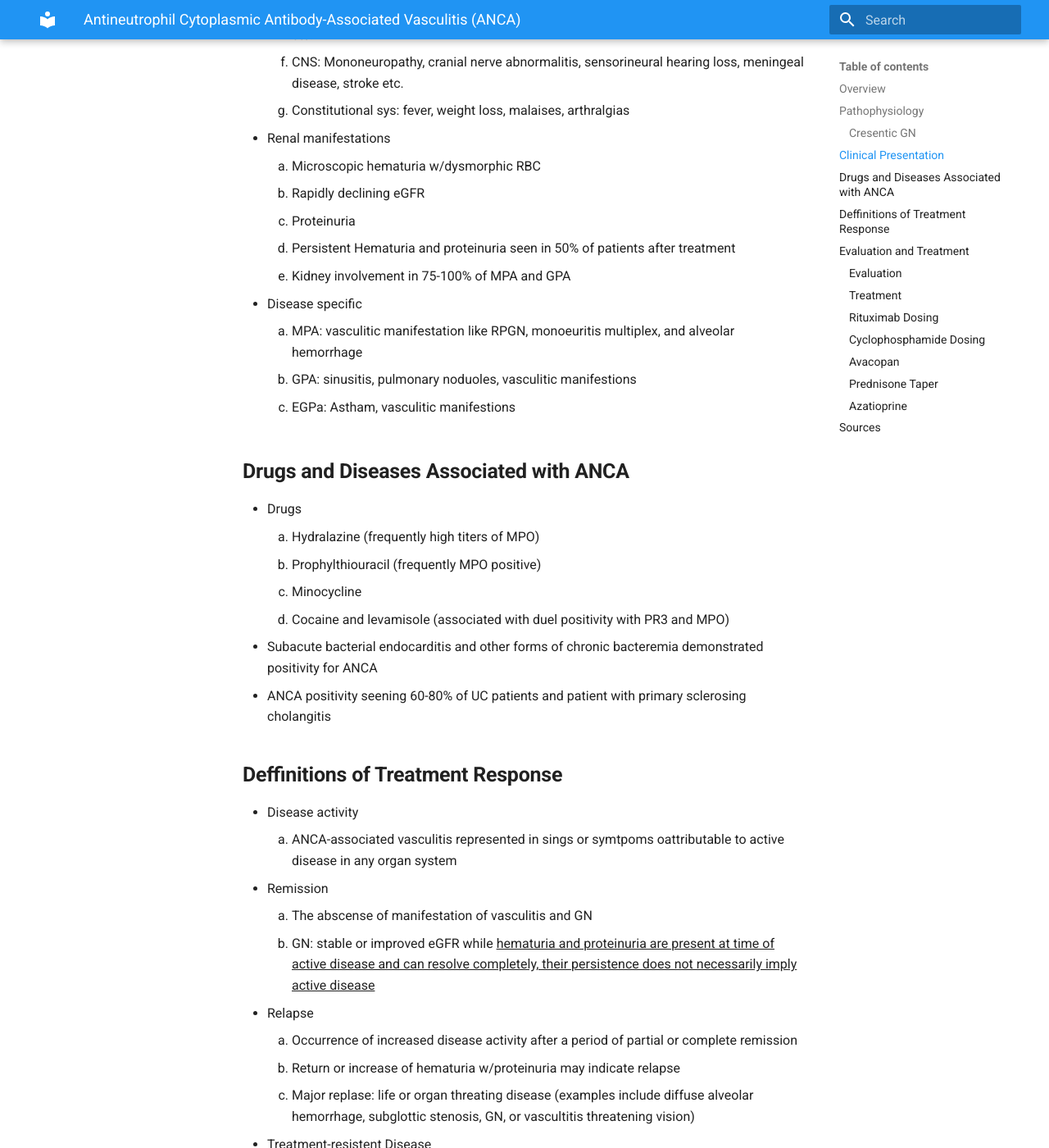
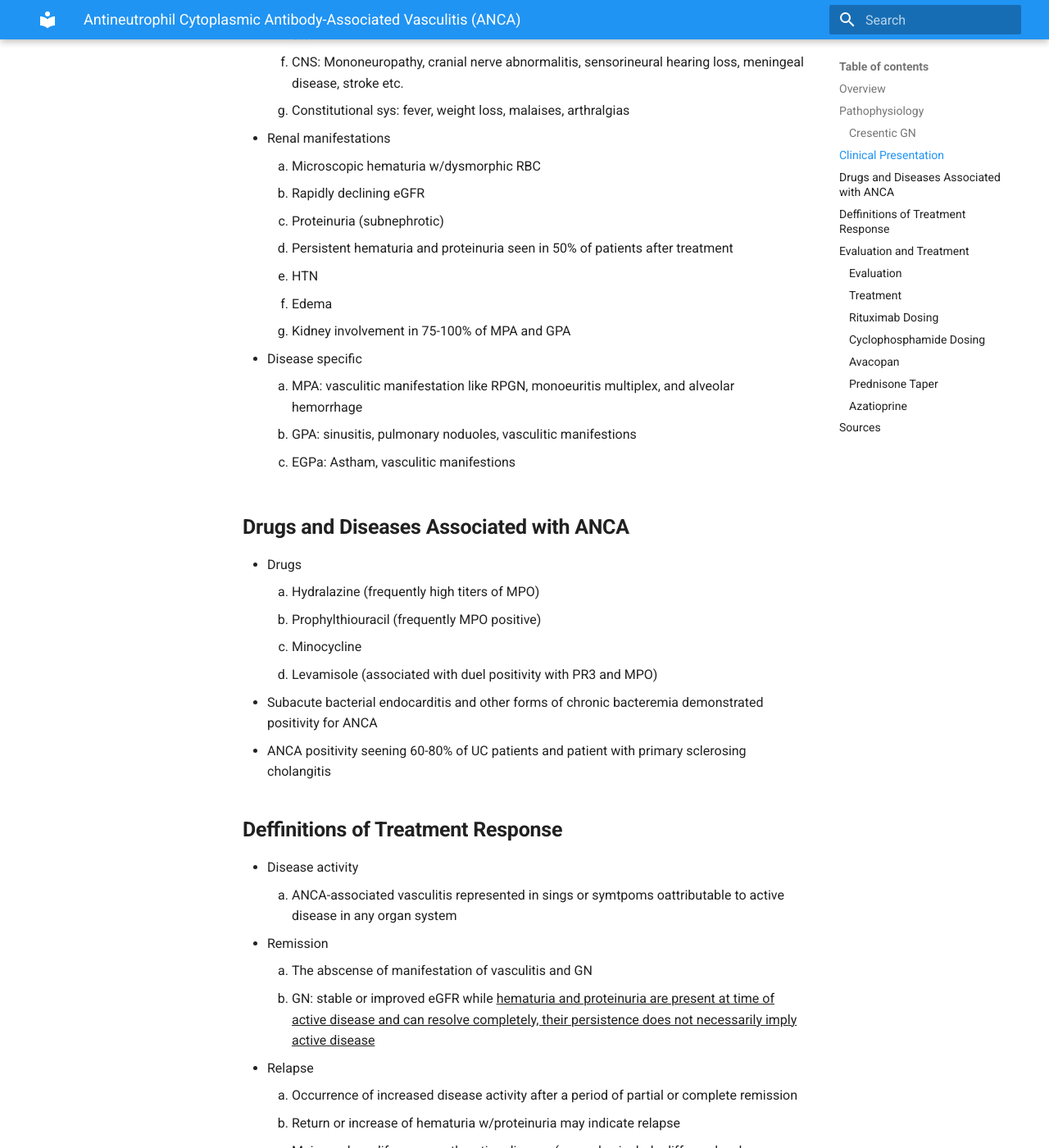
Before and after one commit to TTUNEPH2025/GN, an MkDocs documentation site: the page built from docs/ANCA.md, in a window 1280 px wide and 1400 px high, scrolled down 2707 px. Shown: the whole window at 82% size. Built offline with MkDocs 1.6.1 and Material for MkDocs 9.7.7, drawn with Linux system fonts in a browser that asks for light colours; some of the changed text lies outside the part shown.

Commit message:
Update ANCA.md

```diff
--- a/docs/ANCA.md
+++ b/docs/ANCA.md
@@ -62,9 +62,11 @@
   * Renal manifestations
     1. Microscopic hematuria w/dysmorphic RBC
     2. Rapidly declining eGFR
-    3. Proteinuria
-    4. Persistent Hematuria and proteinuria seen in 50% of patients after treatment
-    5. Kidney involvement in 75-100% of MPA and GPA
+    3. Proteinuria (subnephrotic)
+    4. Persistent hematuria and proteinuria seen in 50% of patients after treatment
+    5. HTN
+    6. Edema
+    7. Kidney involvement in 75-100% of MPA and GPA
   * Disease specific
     1. MPA: vasculitic manifestation like RPGN, monoeuritis multiplex, and alveolar hemorrhage
     2. GPA: sinusitis, pulmonary noduoles, vasculitic manifestions
@@ -74,7 +76,7 @@
     1. Hydralazine (frequently high titers of MPO)
     2. Prophylthiouracil (frequently MPO positive)
     3. Minocycline
-    4. Cocaine and levamisole (associated with duel positivity with PR3 and MPO)
+    4. Levamisole (associated with duel positivity with PR3 and MPO)
   * Subacute bacterial endocarditis and other forms of chronic bacteremia demonstrated positivity for ANCA
   * ANCA positivity seening 60-80% of UC patients and patient with primary sclerosing cholangitis
 ## **Deffinitions of Treatment Response**
@@ -87,12 +89,12 @@
     1. Occurrence of increased disease activity after a period of partial or complete remission
     2. Return or increase of hematuria w/proteinuria may indicate relapse
     3. Major replase: life or organ threating disease (examples include diffuse alveolar hemorrhage, subglottic stenosis, GN, or vascultitis threatening vision)
-  * Treatment-resistent Disease
+  * Treatment-resistent disease
     1. Persistence of or appearance of kidney and/or systemic manifestation of vasculitis, while recieving treatment equal in intensity to induction therapy
   * Factors that increase risk of relapse
     1. Diagnosis of GPA
     2. PR3-ANCA
-    3. Lower Serum Cr
+    3. Lower serum Cr
     4. More extensive disease
     5. Ear, nose, and throat disease
     6. History of relapse
```
Also changed, not shown: other parts of docs/ANCA.md (+9 -0 lines).
